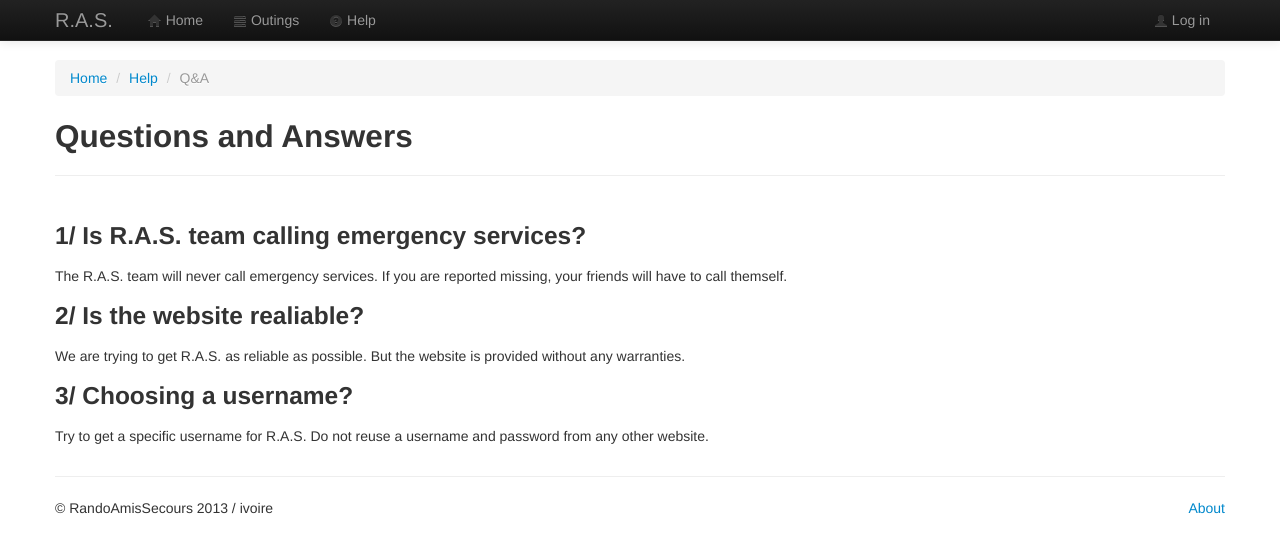
After one commit to ivoire/RandoAmisSecours, a Django app: template RandoAmisSecours/templates/RandoAmisSecours/help/qa.html in a window 1280 px wide. The commit adds this page. Shown: the top 553 px of the page. Run offline with Django 3.2, Linux system fonts and the light colour scheme; the template is opened without the code that fills it, so the values that code supplies are empty.

Commit message:
Add Q&A page

```diff
--- /dev/null
+++ b/RandoAmisSecours/templates/RandoAmisSecours/help/qa.html
@@ -0,0 +1,27 @@
+{% extends 'RandoAmisSecours/base.html' %}
+{% load i18n %}
+
+{% block title %}{% trans "Q&A" %}{% endblock title %}
+
+{% block breadcrumb %}
+  <li><a href="{% url 'index' %}">{% trans "Home" %}</a> <span class="divider">/</span></li>
+  <li><a href="{% url 'help.index' %}">{% trans "Help" %}</a> <span class="divider">/</span></li>
+  <li class="active">{% trans "Q&A" %}</li>
+{% endblock breadcrumb %}
+
+{% block body %}
+<div class="page-header">
+  <h2>{% trans "Questions and Answers" %}</h2>
+</div>
+
+<div class="row">
+  <div class="span12">
+    <h3>{% trans "1/ Is R.A.S. team calling emergency services?" %}</h3>
+    <p>{% trans "The R.A.S. team will never call emergency services. If you are reported missing, your friends will have to call themself." %}</p>
+    <h3>{% trans "2/ Is the website realiable?" %}</h3>
+    <p>{% trans "We are trying to get R.A.S. as reliable as possible. But the website is provided without any warranties." %}</p>
+    <h3>{% trans "3/ Choosing a username?" %}</h3>
+    <p>{% trans "Try to get a specific username for R.A.S. Do not reuse a username and password from any other website." %}</p>
+  </div>
+</div>
+{% endblock body %}
--- a/RandoAmisSecours/urls.py
+++ b/RandoAmisSecours/urls.py
@@ -30,6 +30,7 @@ urlpatterns = patterns('RandoAmisSecours.views.main',
 
 urlpatterns += patterns('RandoAmisSecours.views.help',
     url(r'^help/$', 'index', name='help.index'),
+    url(r'^help/qa/$', 'qa', name='help.qa'),
 )
 
 # Authentication
--- a/RandoAmisSecours/views/help.py
+++ b/RandoAmisSecours/views/help.py
@@ -23,3 +23,6 @@ from django.template import RequestContext
 
 def index(request):
     return render_to_response('RandoAmisSecours/help/index.html', context_instance=RequestContext(request))
+
+def qa(request):
+    return render_to_response('RandoAmisSecours/help/qa.html', context_instance=RequestContext(request))
```
Also changed, not shown: RandoAmisSecours/templates/RandoAmisSecours/help/index.html (+6 -7 lines).
